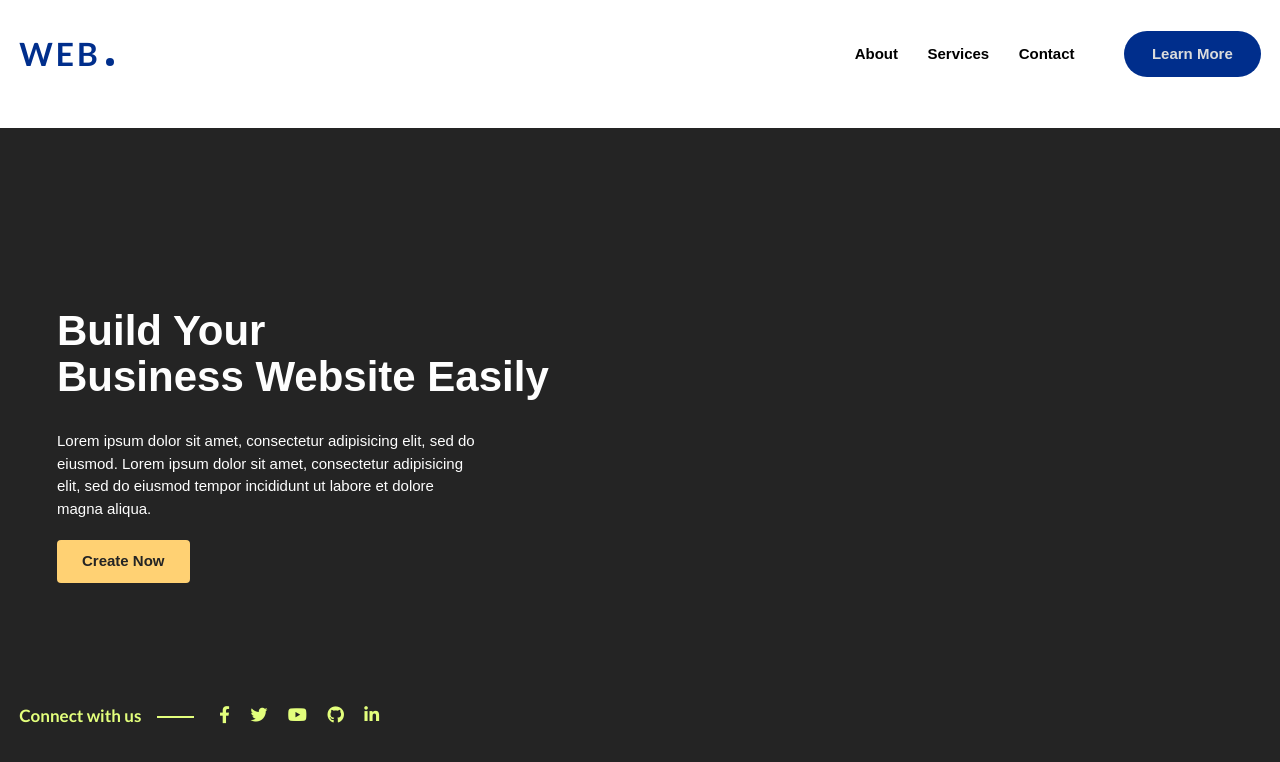
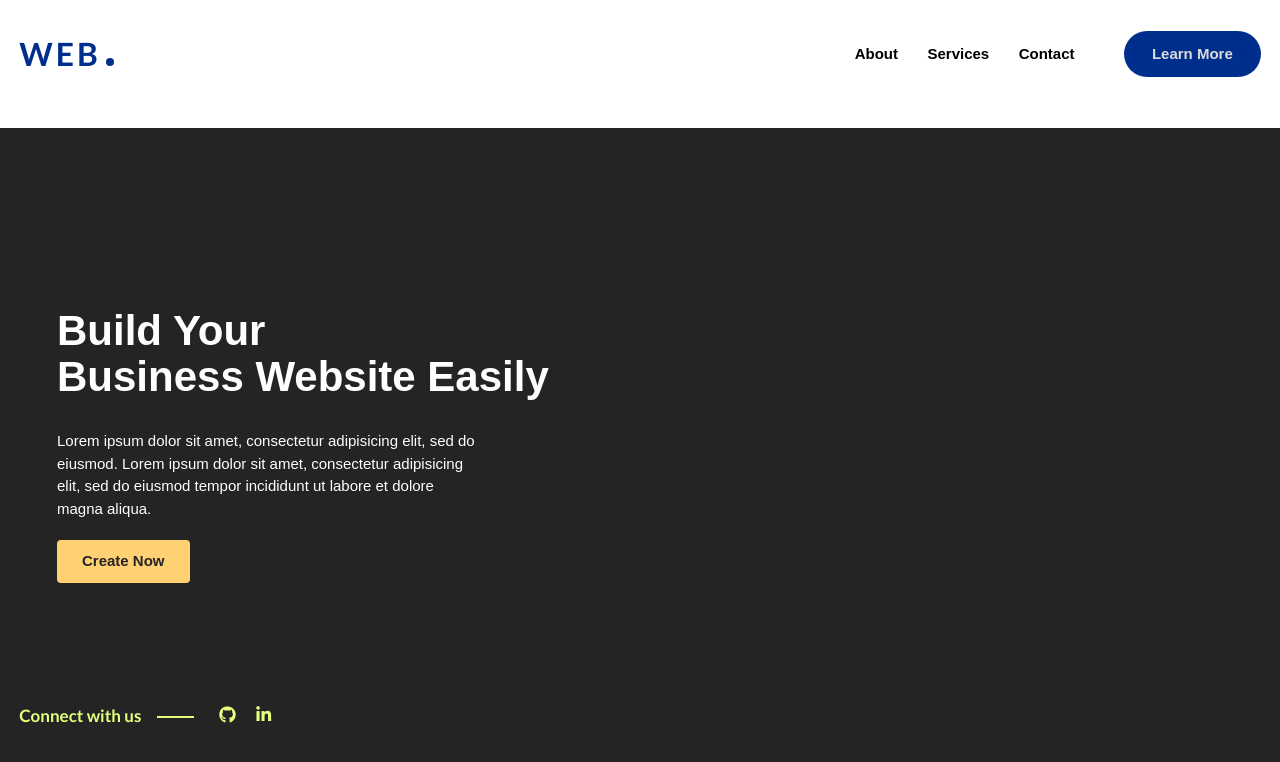
Before and after one commit to Aryan3147/PRODIGY_WD_01, a plain HTML site: page index.html in a window 1280 px wide. Drawn offline with Linux system fonts and the light colour scheme.

Commit message:
Update index.html

```diff
--- a/index.html
+++ b/index.html
@@ -45,9 +45,6 @@
 			<div class="container">
 				<h3>Connect with us</h3>
 				<div class="links">
-					<a href="#"><i class="fab fa-facebook-f"></i></a>
-					<a href="#"><i class="fab fa-twitter"></i></a>
-					<a href="#"><i class="fab fa-youtube"></i></a>
 					<a href="https://github.com/Aryan3147">
                         <i class="fa-brands fa-github"></i></a>
 					<a href="https://www.linkedin.com/in/aryan-gaikwad-9bb560285/"><i class="fab fa-linkedin-in"></i></a>
```
